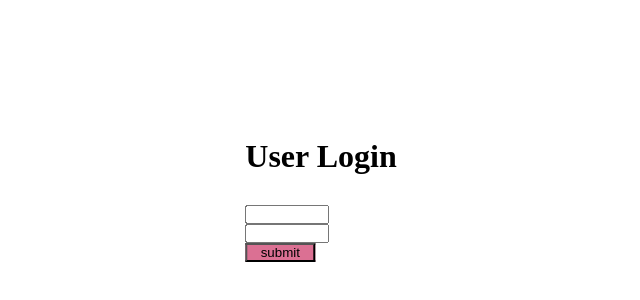
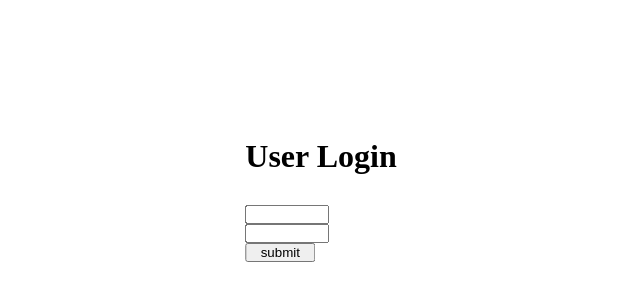
Before and after one commit to mizhidan/first-dom-homework, a plain HTML site: page index.html in a window 1280 px wide. Shown: the part 200-500 px from the top of the page, without its empty margins (319-959 px from the left). Drawn offline with Linux system fonts and the light colour scheme.

Commit message:
[danjie] feat: add readme and remove color of button.

```diff
--- a/static/styles/index.css
+++ b/static/styles/index.css
@@ -19,6 +19,5 @@ input {
 }
 
 button {
-	background-color: palevioletred;
 	width: 70px;
 }
```
Also changed, not shown: 1 other file.
